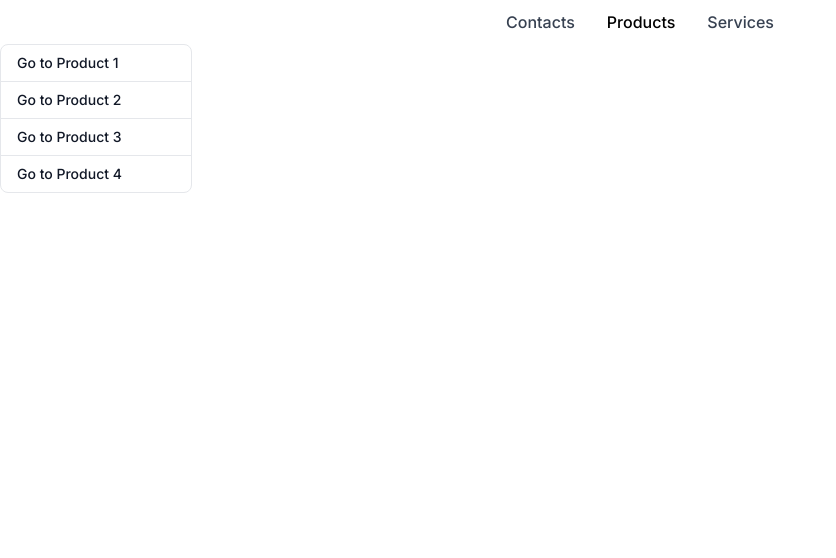
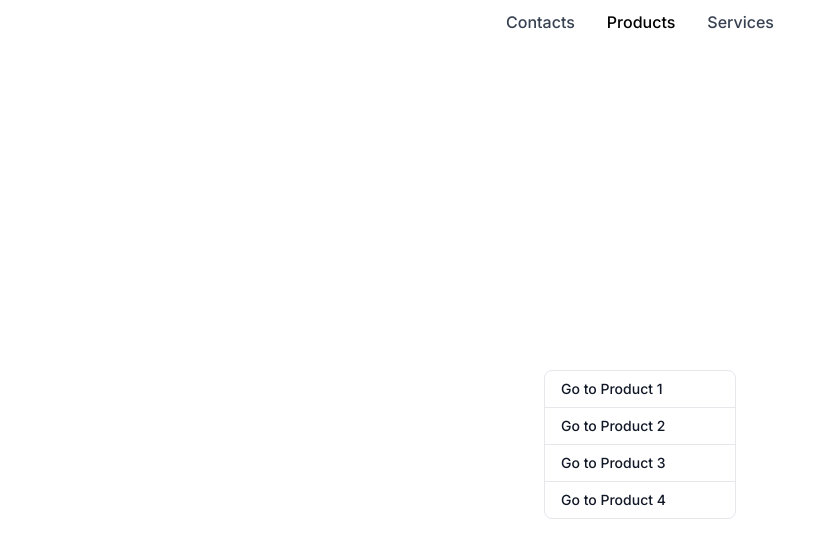
Before and after one commit to GarethPark/GKPProductManagerUI, a Next.js app: page /products in a window 1280 px wide. Shown: the top 558 px of the page, without its empty margins (0-836 px from the left). Built offline with nearby package versions, Linux system fonts and the light colour scheme.

Commit message:
centered list

```diff
--- a/app/products/page.tsx
+++ b/app/products/page.tsx
@@ -4,14 +4,22 @@ import Link from "next/link";
 export default function ProductList() {
     return (
       <>
-
-      <ul className="w-48 text-sm font-medium text-gray-900 bg-white border border-gray-200 rounded-lg dark:bg-gray-700 dark:border-gray-600 dark:text-white">
-          <li className="w-full px-4 py-2 border-b border-gray-200 rounded-t-lg dark:border-gray-600"><Link href={`/products/${1}`}>Go to Product 1</Link></li>
-          <li className="w-full px-4 py-2 border-b border-gray-200 dark:border-gray-600"><Link href={`/products/${1}`}>Go to Product 2</Link></li>
-          <li className="w-full px-4 py-2 border-b border-gray-200 dark:border-gray-600"><Link href={`/products/${1}`}>Go to Product 3</Link></li>
-          <li className="w-full px-4 py-2 rounded-b-lg"><Link href={`/products/${1}`}>Go to Product 4</Link></li>
-      </ul>
-
+      <div className="flex justify-center items-center min-h-screen">
+        <ul className="w-48 text-sm font-medium text-gray-900 bg-white border border-gray-200 rounded-lg dark:bg-gray-700 dark:border-gray-600 dark:text-white">
+            <li className="w-full px-4 py-2 border-b border-gray-200 rounded-t-lg dark:border-gray-600">
+              <Link href={`/products/${1}`}>Go to Product 1</Link>
+            </li>
+            <li className="w-full px-4 py-2 border-b border-gray-200 dark:border-gray-600">
+              <Link href={`/products/${1}`}>Go to Product 2</Link>
+            </li>
+            <li className="w-full px-4 py-2 border-b border-gray-200 dark:border-gray-600">
+              <Link href={`/products/${1}`}>Go to Product 3</Link>
+            </li>
+            <li className="w-full px-4 py-2 rounded-b-lg">
+              <Link href={`/products/${1}`}>Go to Product 4</Link>
+            </li>
+        </ul>
+      </div>
       </>
     );
   }
```
